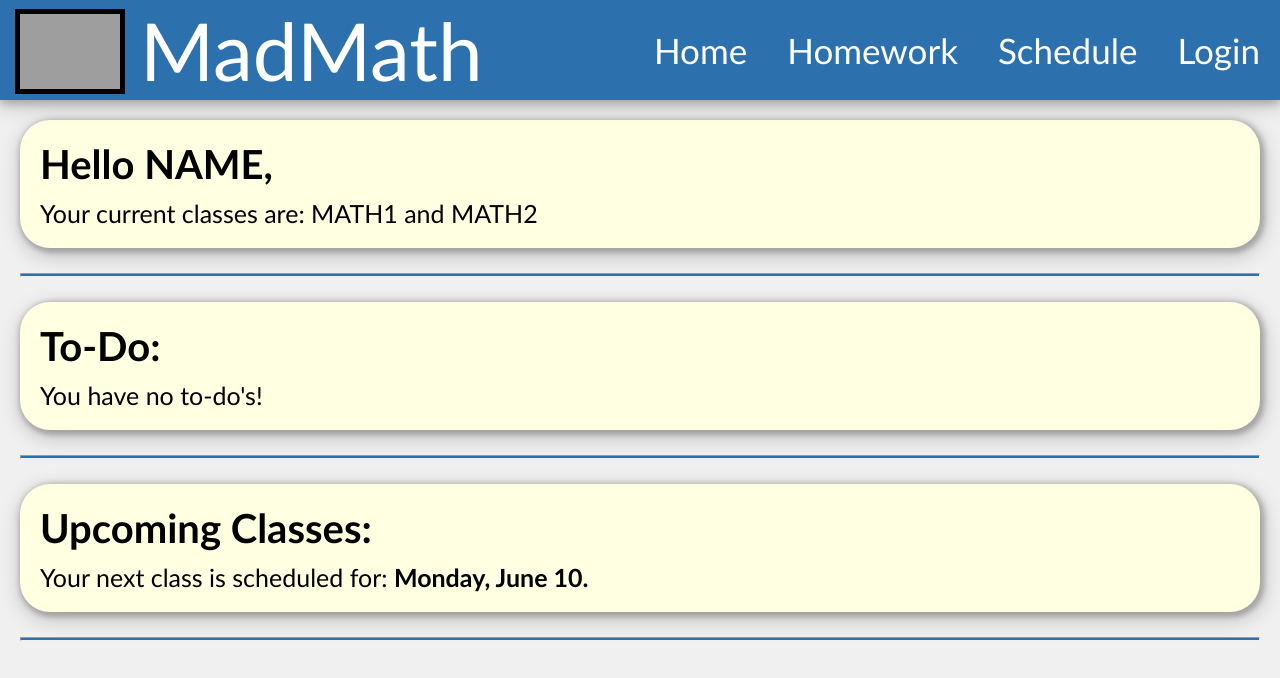
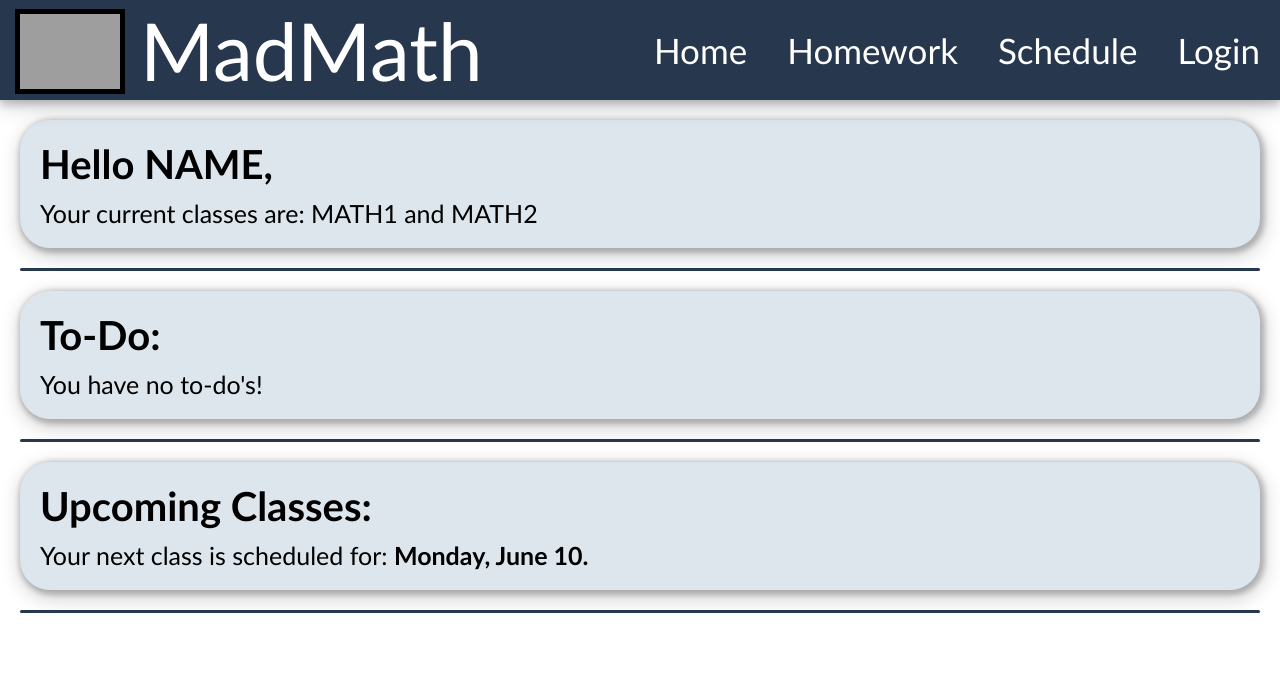
Before and after one commit to nuseku/MadMath, a React (Create React App) app: page /home in a window 1280 px wide. Shown: the top 678 px of the page. Built offline with nearby package versions, Linux system fonts and the light colour scheme; grey boxes are pictures that could not be loaded.

Commit message:
Updated website color scheme

```diff
--- a/src/components/Header.css
+++ b/src/components/Header.css
@@ -2,7 +2,7 @@
   display: flex;
   align-items: center;
   height: 100px;
-  background-color: #2c71ae;
+  background-color: #27374d; /* 2c71ae;*/
   color: white;
   box-shadow: 0 4px 8px 0 rgba(0, 0, 0, 0.2), 0 6px 20px 0 rgba(0, 0, 0, 0.19);
   overflow: hidden;
--- a/src/components/Home.css
+++ b/src/components/Home.css
@@ -1,5 +1,5 @@
 .main-container {
-  background-color: #f0f0f0;
+  background-color: #ffffff; /*FFFAF4*/
   font-size: 12px;
   display: flex;
 }
@@ -22,7 +22,7 @@
 }
 
 .section {
-  background-color: rgb(255, 255, 225);
+  background-color: #dde6ed;
   margin-right: auto;
   width: 100%;
   box-shadow: 2px 2px 5px 3px rgba(0, 0, 0, 0.2),
@@ -51,11 +51,13 @@
 
 hr {
   /* CSS rules for styling the <hr> element */
-  color: #2c71ae;
-  height: 2px;
-  background-color: #2c71ae;
-  margin-top: 25px;
-  margin-bottom: 25px;
+  color: #27374d;
+  height: 3px;
+  background-color: #27374d;
+  margin-top: 20px;
+  margin-bottom: 20px;
+  border-radius: 50px;
+  border-width: 0;
 }
 /*
 .form_2 {
```
